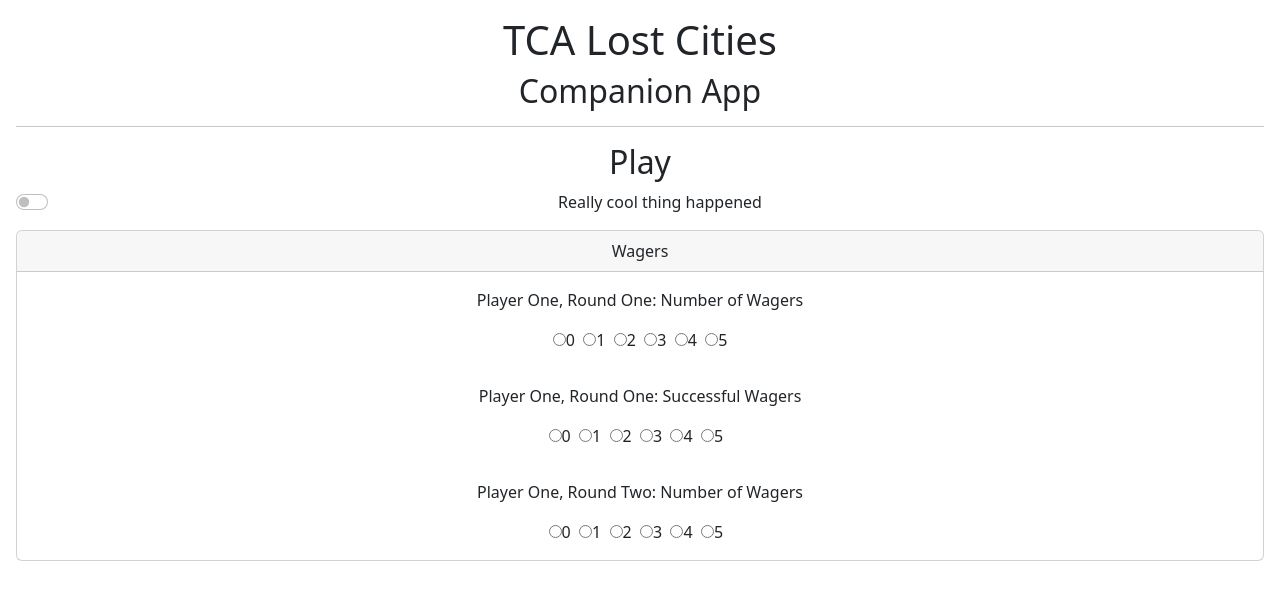
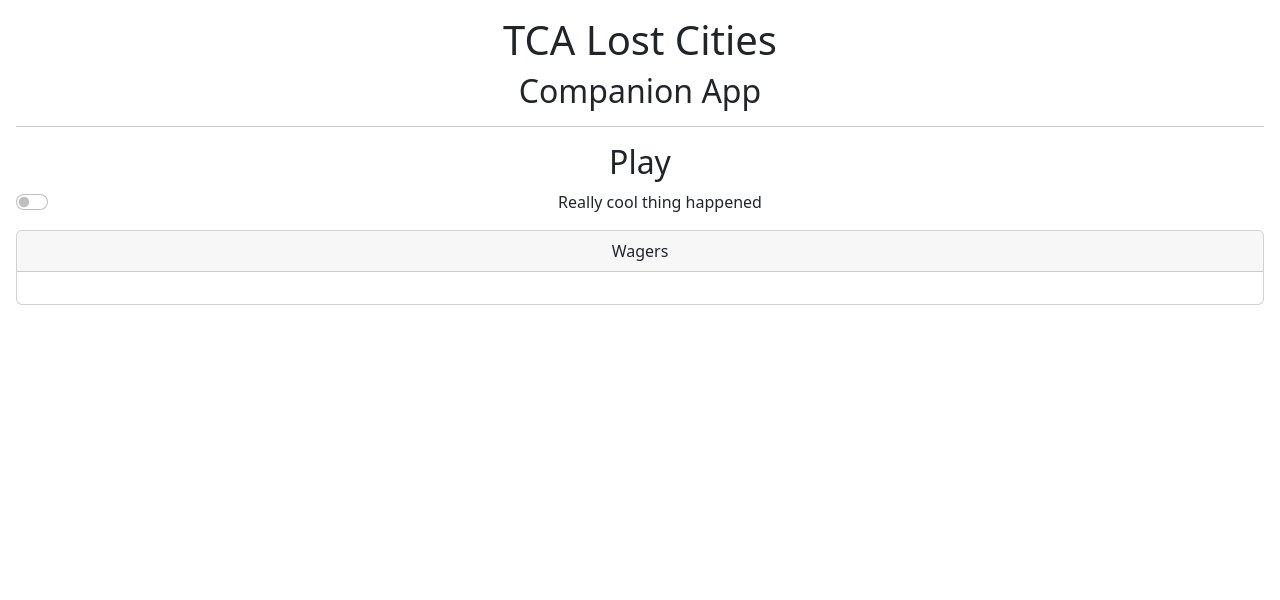
Before and after one commit to 2023-spring-adv-fe-tuth/tca-lost-cities-react-ts-bootstrap, a React (Create React App) app: page /#/play in a window 1280 px wide. Shown: the top 600 px of the page. Built offline with nearby package versions, Linux system fonts and the light colour scheme.

Commit message:
Remove buttons because it's a terrible idea

```diff
--- a/src/Play.tsx
+++ b/src/Play.tsx
@@ -67,49 +67,6 @@
                     Wagers
                 </Card.Header>
                 <Card.Body>
-                    <p>Player One, Round One: Number of Wagers</p>
-                    <input type="radio" name="p1r1wager" value="0" id="p1r1_w0"/>
-                    <label htmlFor="p1r1_w0">0</label> &nbsp;
-                    <input type="radio" name="p1r1wager" value="1" id="p1r1_w1" />
-                    <label htmlFor="p1r1_w1">1</label> &nbsp;
-                    <input type="radio" name="p1r1wager" value="2" id="p1r1_w2" />
-                    <label htmlFor="p1r1_w2">2</label> &nbsp;
-                    <input type="radio" name="p1r1wager" value="3" id="p1r1_w3" />
-                    <label htmlFor="p1r1_w3">3</label> &nbsp;
-                    <input type="radio" name="p1r1wager" value="4" id="p1r1_w4" />
-                    <label htmlFor="p1r1_w4">4</label> &nbsp;
-                    <input type="radio" name="p1r1wager" value="5" id="p1r1_w5" />
-                    <label htmlFor="p1r1_w5">5</label>
-                </Card.Body>
-                <Card.Body>
-                    <p>Player One, Round One: Successful Wagers</p>
-                    <input type="radio" name="p1r1success" value="0" id="p1r1_s0"/>
-                    <label htmlFor="p1r1_s0">0</label> &nbsp;
-                    <input type="radio" name="p1r1success" value="1" id="p1r1_s1"/>
-                    <label htmlFor="p1r1_s1">1</label> &nbsp;
-                    <input type="radio" name="p1r1success" value="2" id="p1r1_s2"/>
-                    <label htmlFor="p1r1_s2">2</label> &nbsp;
-                    <input type="radio" name="p1r1success" value="3" id="p1r1_s3"/>
-                    <label htmlFor="p1r1_s3">3</label> &nbsp;
-                    <input type="radio" name="p1r1success" value="4" id="p1r1_s4"/>
-                    <label htmlFor="p1r1_s4">4</label> &nbsp;
-                    <input type="radio" name="p1r1success" value="5" id="p1r1_s5"/>
-                    <label htmlFor="p1r1_s5">5</label> &nbsp;
-                </Card.Body>
-                <Card.Body>
-                    <p>Player One, Round Two: Number of Wagers</p>
-                    <input type="radio" name="p1r2wager" value="0" id="p1r2_w0"/>
-                    <label htmlFor="p1r2_w0">0</label> &nbsp;
-                    <input type="radio" name="p1r2wager" value="1" id="p1r2_w1"/>
-                    <label htmlFor="p1r2_w1">1</label> &nbsp;
-                    <input type="radio" name="p1r2wager" value="2" id="p1r2_w2"/>
-                    <label htmlFor="p1r2_w2">2</label> &nbsp;
-                    <input type="radio" name="p1r2wager" value="3" id="p1r2_w3"/>
-                    <label htmlFor="p1r2_w3">3</label> &nbsp;
-                    <input type="radio" name="p1r2wager" value="4" id="p1r2_w4"/>
-                    <label htmlFor="p1r2_w4">4</label> &nbsp;
-                    <input type="radio" name="p1r2wager" value="5" id="p1r2_w5"/>
-                    <label htmlFor="p1r2_w5">5</label> &nbsp;
                 </Card.Body>
             </Card>
         </>
```
